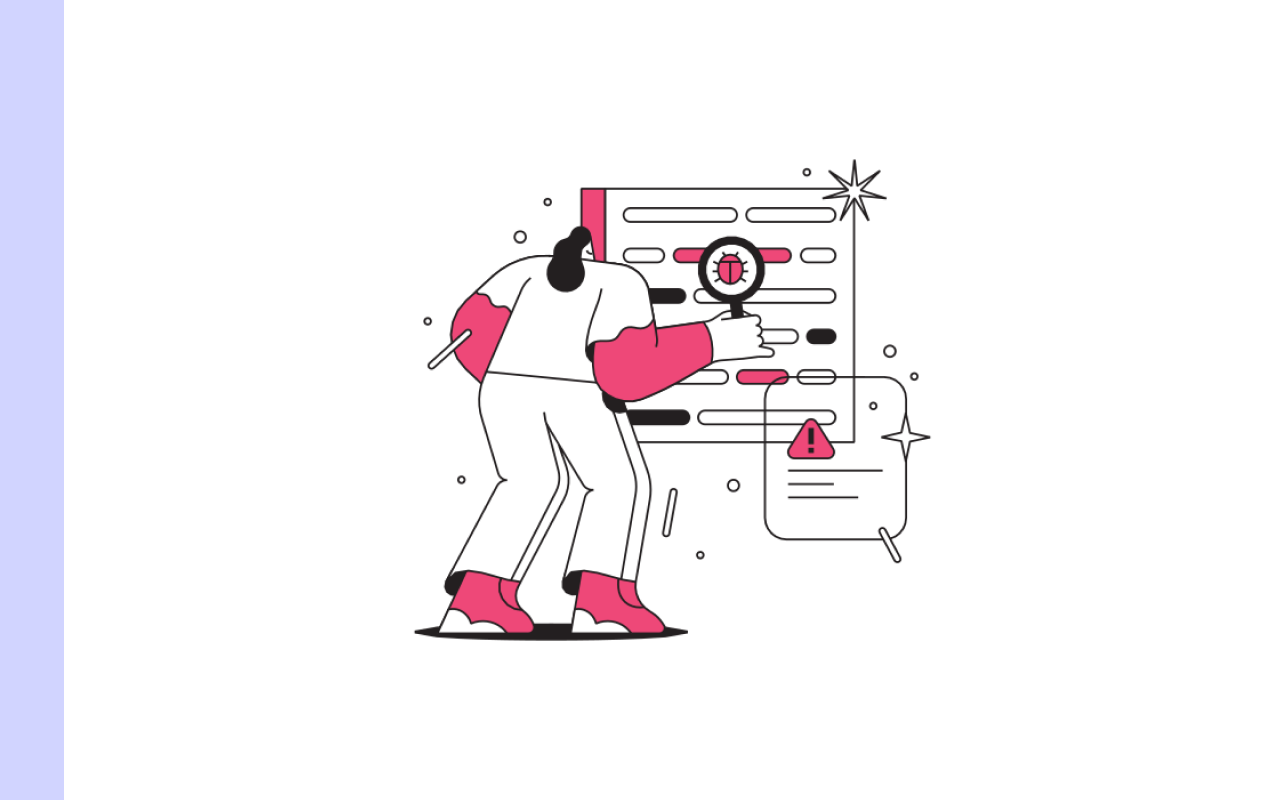
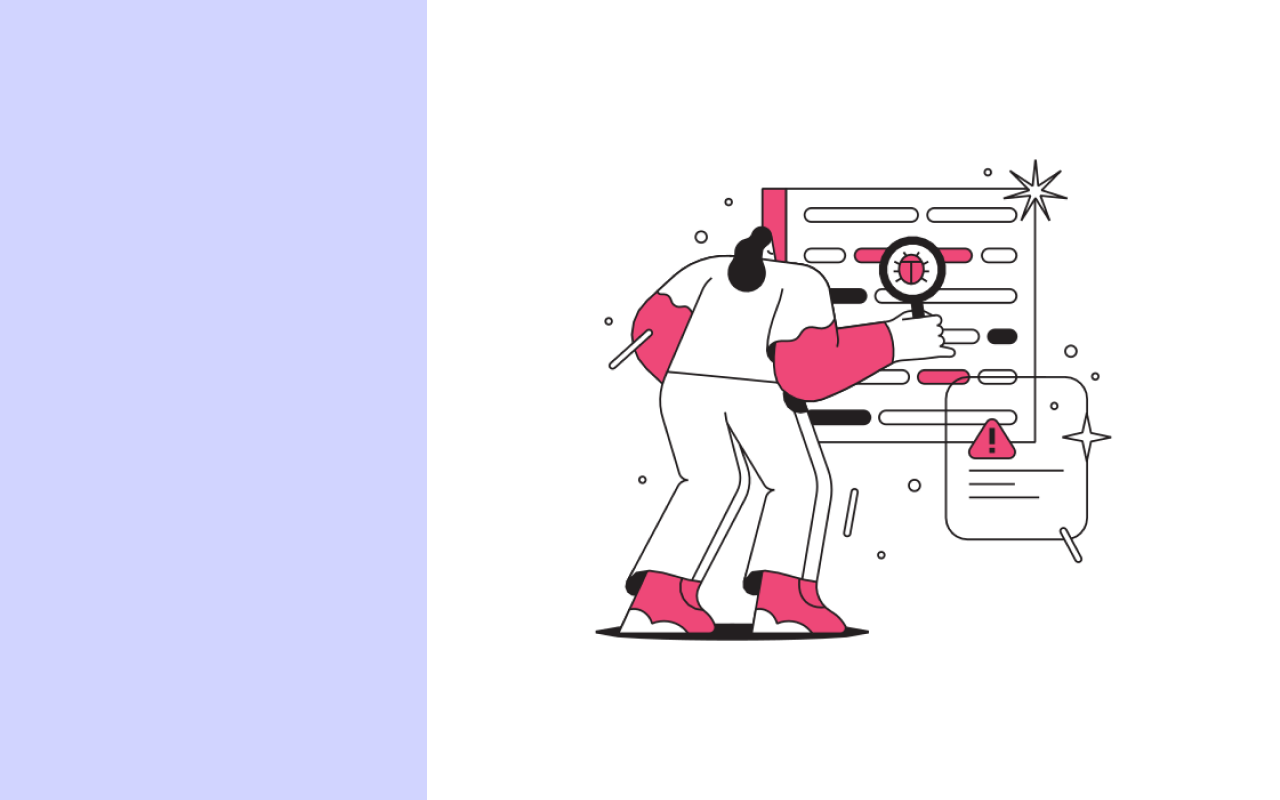
Before and after one commit to college-related/polaris-suite-web, a React (Vite) app: page /auth in a window 1280 px wide. Built offline with nearby package versions, Linux system fonts and the light colour scheme.

Commit message:
fix: responsive fix for authentication pages

```diff
--- a/src/layouts/AuthenticationLayout.tsx
+++ b/src/layouts/AuthenticationLayout.tsx
@@ -7,11 +7,11 @@ interface AuthenticationLayoutProps {
 
 const AuthenticationLayout = ({ children }: AuthenticationLayoutProps) => {
   return (
-    <main className="flex h-screen">
-        <div className="bg-[#D1D4FF] px-8 py-12 w-fit">
+    <main className="grid grid-cols-1 sm:grid-cols-3 h-screen">
+        <div className="bg-[#D1D4FF] px-8 py-6 min-w-fit w-full">
             {children}
         </div>
-        <div className="flex-1 hidden xs:flex items-center justify-center">
+        <div className="flex-1 w-full hidden sm:col-span-2 sm:flex items-center justify-center">
             <img src={bg} alt="background image"  />
         </div>
     </main>
--- a/src/pages/authentication/RegisterPage.tsx
+++ b/src/pages/authentication/RegisterPage.tsx
@@ -37,7 +37,7 @@ const RegisterPage = () => {
         <h1>Register</h1>
         <p>Already have an account? <Link to="/auth/login">Login</Link></p>
 
-        <form className="flex flex-col gap-4 mt-16" onSubmit={handleSubmit}>
+        <form className="flex flex-col gap-4 mt-6" onSubmit={handleSubmit}>
             <Input
                 type="email"
                 label="Email"
@@ -96,7 +96,7 @@ const RegisterPage = () => {
             Github
         </Button>
 
-        <div className="text-right mt-5">
+        <div className="text-right mt-2">
             <Link to="/auth/forgot-password">Forgot Password?</Link>
         </div>
     </>
```
